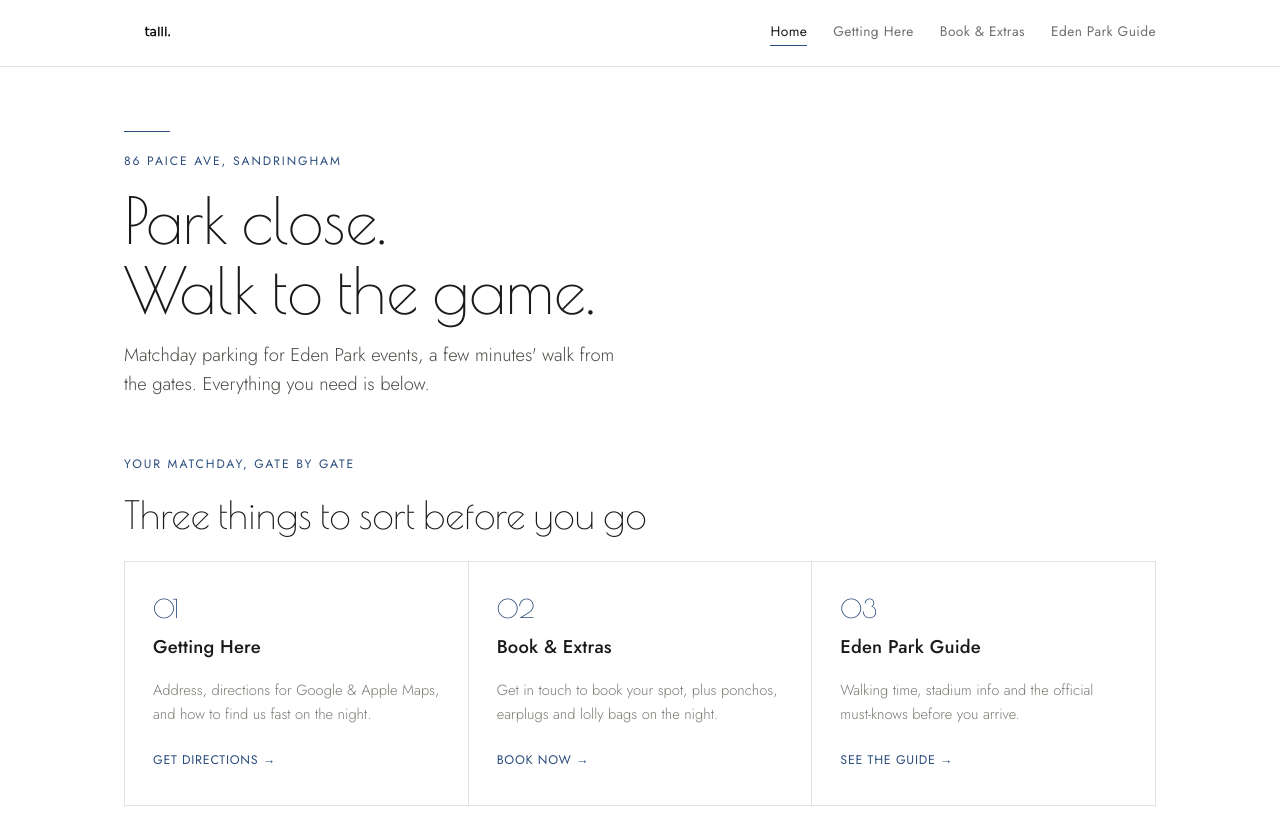
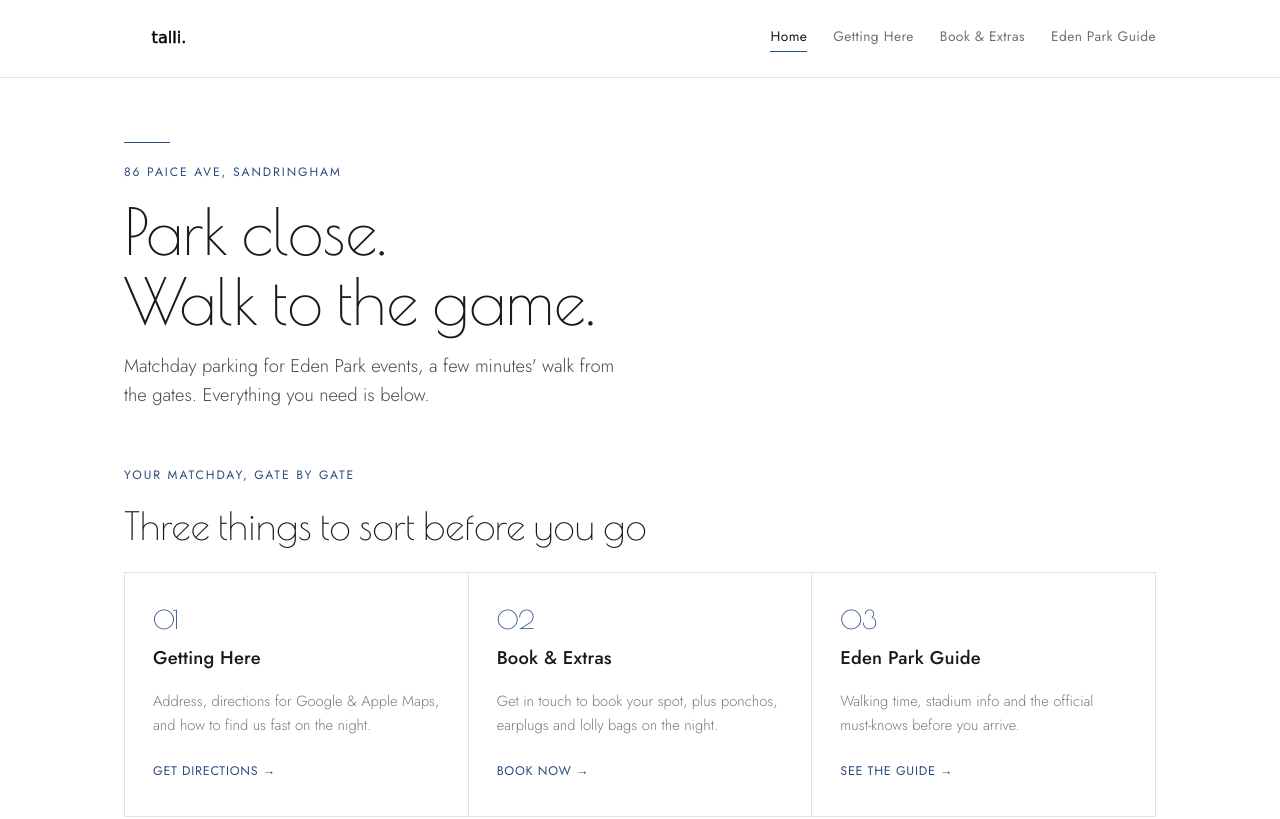
Before and after one commit to andrewcnicholls-source/Talli, a plain HTML site: page index.html in a window 1280 px wide. Shown: the top 819 px of the page. Drawn offline with nearby package versions, Linux system fonts and the light colour scheme.

Commit message:
Update style.css

```diff
--- a/style.css
+++ b/style.css
@@ -59,7 +59,7 @@ a:focus-visible, button:focus-visible {
   justify-content: space-between;
   padding: 16px 24px;
 }
-.brand-logo { height: 34px; width: auto; }
+.brand-logo { height: 45px; width: auto; }
 
 .topnav {
   display: flex;
```
